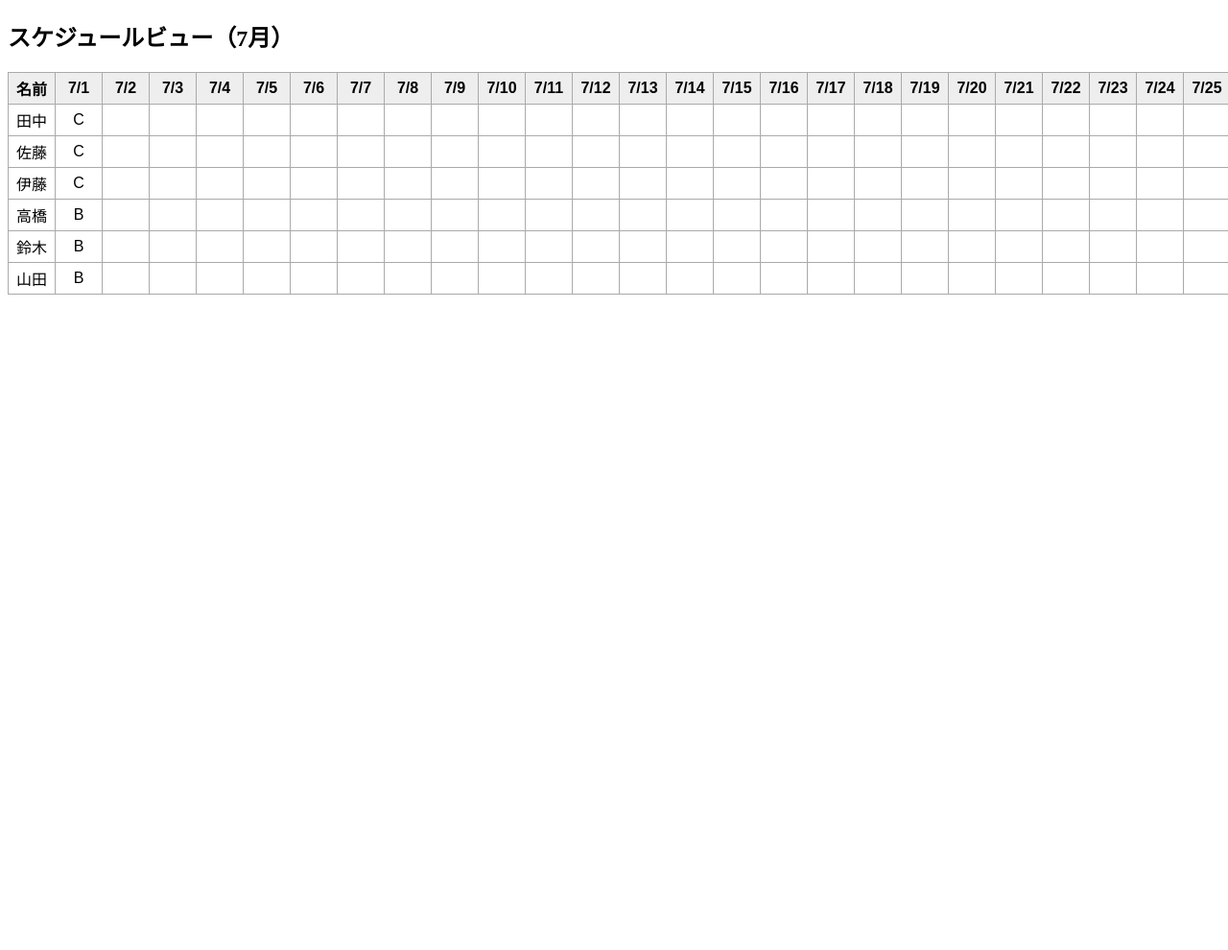
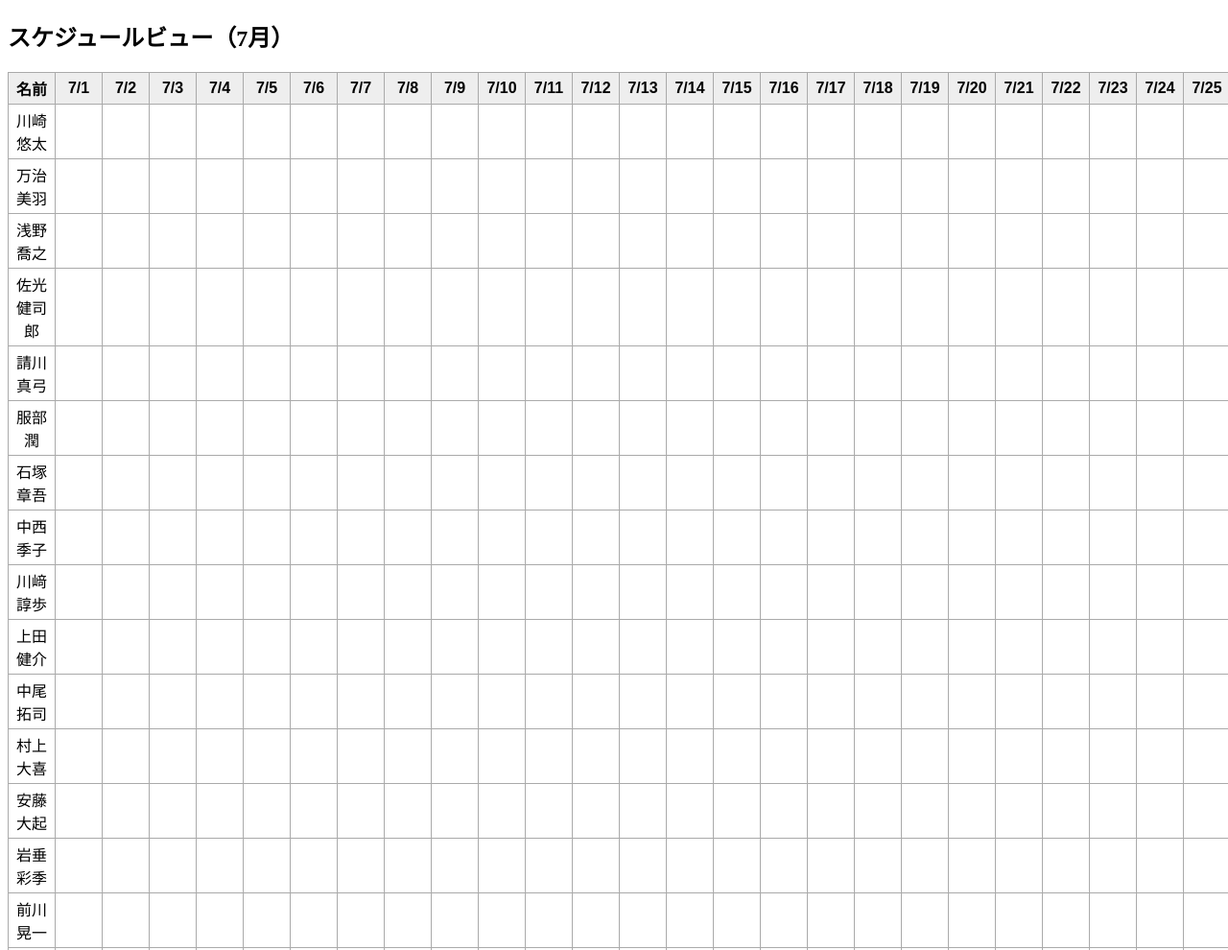
Before and after one commit to matsuaya/ztod.github.io, a plain HTML site: page index.html in a window 1280 px wide. Shown: the top 990 px of the page at 96% size. Before the commit the page ends 800 px from the top, so only its background shows below. Drawn offline with nearby package versions, Linux system fonts and the light colour scheme.

Commit message:
Update index.html

```diff
--- a/index.html
+++ b/index.html
@@ -35,22 +35,30 @@ const days = Array.from({ length: 31 }, (_, i) => `7/${i + 1}`);
 // データ構造 { 名前: { "7/1": "A", "7/2": "", ..., "7/31": "" } }
 const personSchedule = {};
 
-fetch("tes_ztod.csv")
+fetch("シフトテスト - 1月,4月,7月,10月.csv")
   .then(response => response.text())
   .then(csvText => {
-    const data = Papa.parse(csvText.trim(), { header: true }).data;
+    const parsed = Papa.parse(csvText.trim(), { header: true });
+    const data = parsed.data;
+    const headers = parsed.meta.fields;
+
+    // スタッフ名列を抽出（列名がすべて「スタッフ名」なので index で区別）
+    const staffKeys = headers.filter(h => h === "スタッフ名");
 
     data.forEach(row => {
-      // "開催日"のキーを正確に探して、値をtrimして取得
       const 開催日Key = Object.keys(row).find(k => k.includes("開催日"));
       if (!開催日Key) return;
 
       const dateRaw = row[開催日Key];
       if (!dateRaw) return;
-      const date = dateRaw.trim();  // トリムする！
+      const date = dateRaw.trim();
 
-      const location = row["場所"] ? row["場所"].trim() : "";
-      const participants = [row["D"], row["ST1"], row["ST2"]];
+      const location = row["施策名"] ? row["施策名"].trim() : "";
+
+      const participants = [
+        row["ディレクター名"],
+        ...staffKeys.map(k => row[k])
+      ];
 
       participants.forEach(name => {
         if (!name) return;
@@ -86,7 +94,6 @@ function renderTable() {
   });
   table.appendChild(tbody);
 }
-
 </script>
 </body>
 </html>
```
